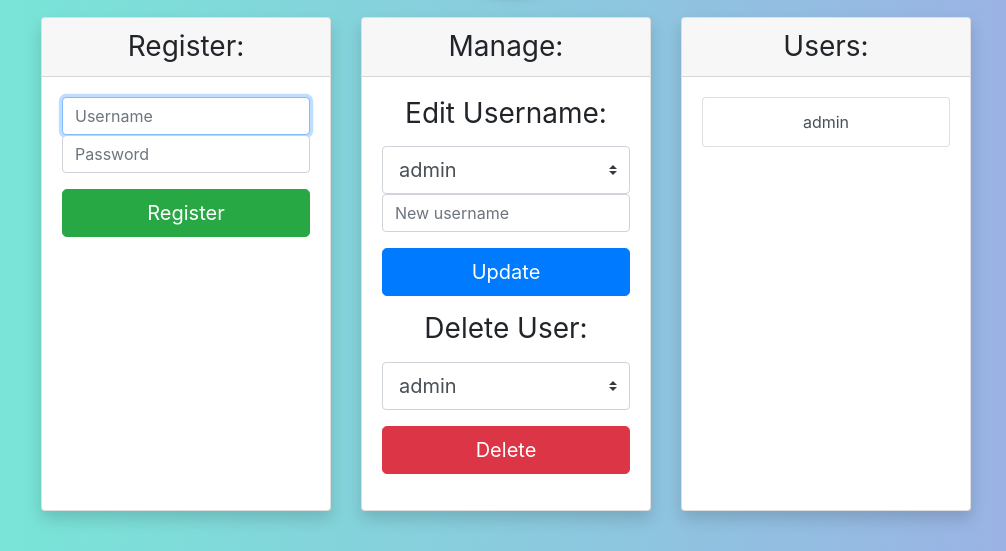
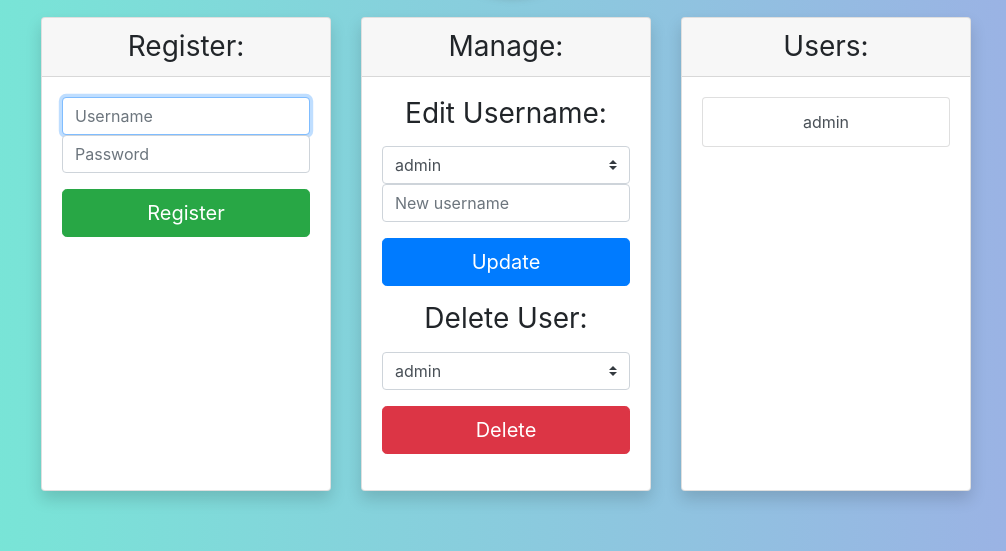
Before and after one commit to amirshahaf/flask-database, a Flask app: page / in a window 1280 px wide. Shown: the part 249-800 px from the top of the page, without its empty margins (134-1140 px from the left). Run offline with Flask 2, Linux system fonts and the light colour scheme; data comes from the database, SQL or seed files in the repository; some libraries are stand-ins or nearby versions.

Commit message:
Update index.html

```diff
--- a/templates/index.html
+++ b/templates/index.html
@@ -47,7 +47,7 @@
             <div class="card-body">
                 <form class="form-signin" method="post" action="/update">
                     <h1 class="h3 mb-3 font-weight-normal">Edit Username:</h1>
-                    <select id="old-username" name="old-username" class="custom-select custom-select-lg">
+                    <select id="old-username" name="old-username" class="custom-select custom-select-md">
                         {%for user in users%}
                         <option value="{{user.username}}">{{user.username}}</option>
                         {%endfor%}
@@ -58,7 +58,7 @@
                 </form>
                 <form class="form-signin" method="post" action="/delete">
                     <h1 class="h3 mb-3 font-weight-normal">Delete User:</h1>
-                    <select id="delete-username" name="delete-username" class="custom-select custom-select-lg">
+                    <select id="delete-username" name="delete-username" class="custom-select custom-select-md">
                         {%for user in users%}
                         <option value="{{user.username}}">{{user.username}}</option>
                         {%endfor%}
```
